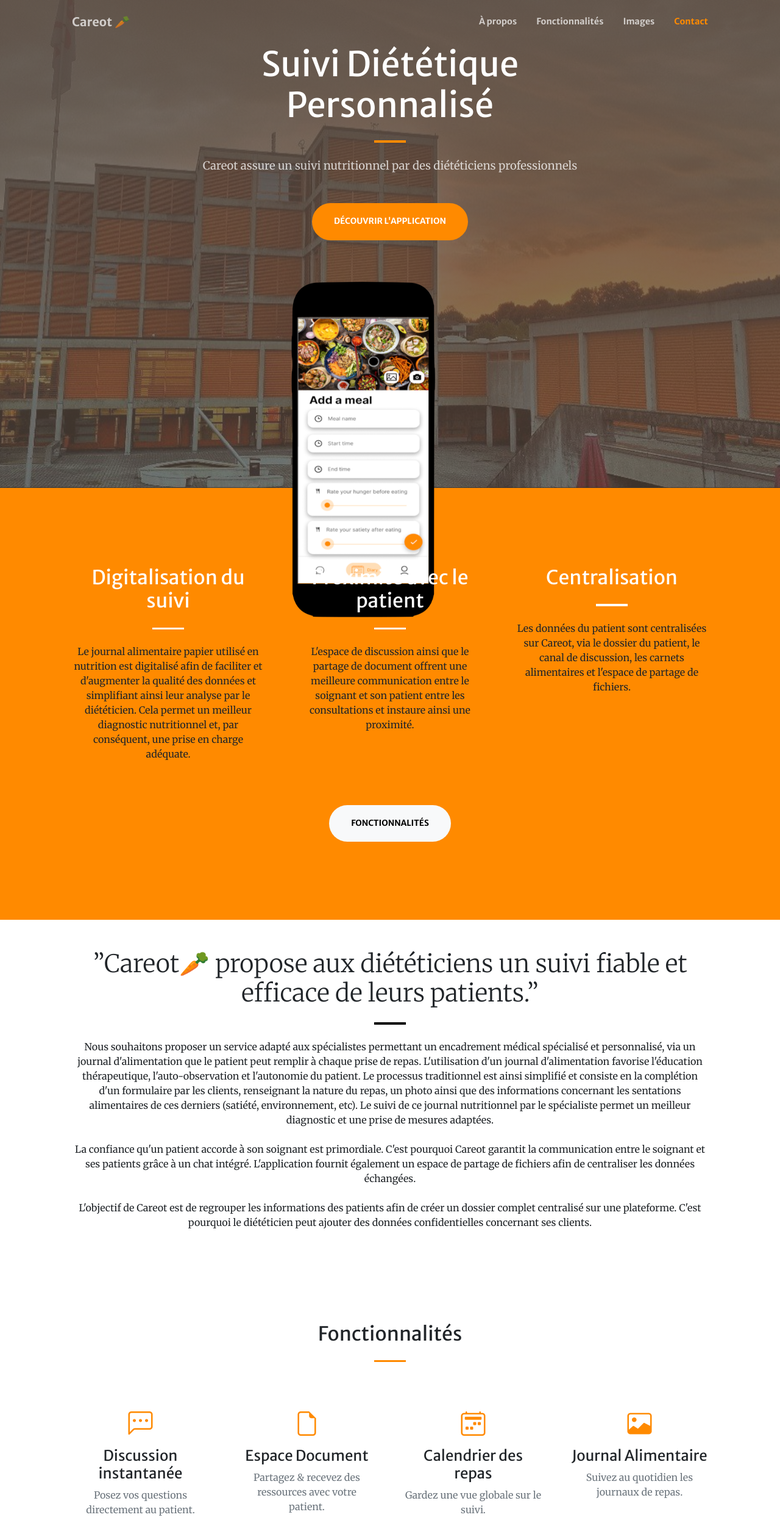
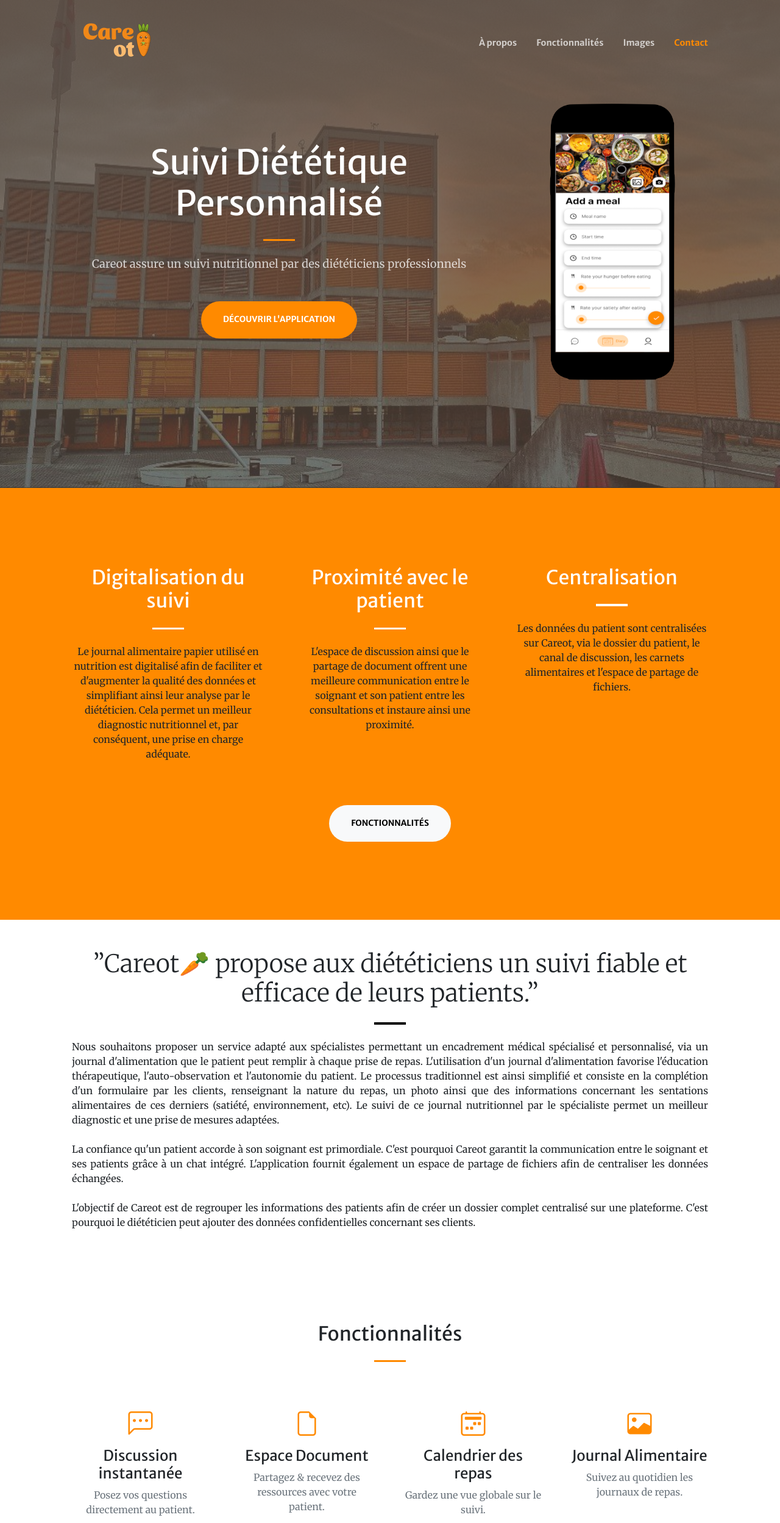
Before and after one commit to les-crepes/les-crepes, a plain HTML site: page index.html in a window 1280 px wide. Shown: the top 2497 px of the page at 61% size. Drawn offline with nearby package versions, Linux system fonts and the light colour scheme; some packages are replaced by stand-ins of ours; a script that the page names is missing.

Commit message:
un peu mieux

```diff
--- /dev/null
+++ b/css/mycss.css
@@ -0,0 +1,3 @@
+.my-text {
+    text-align: justify;
+}
--- a/index.html
+++ b/index.html
@@ -17,13 +17,18 @@
         <link href="https://cdnjs.cloudflare.com/ajax/libs/SimpleLightbox/2.1.0/simpleLightbox.min.css" rel="stylesheet" />
         <!-- Core theme CSS (includes Bootstrap)-->
         <link href="css/styles.css" rel="stylesheet" />
+        <link href="css/mycss.css" rel="stylesheet" />
     </head>
     <body id="page-top">
         <!-- Navigation-->
         <nav class="navbar navbar-expand-lg navbar-light fixed-top py-3" id="mainNav">
             <div class="container px-4 px-lg-5">
-                <a class="navbar-brand" href="#page-top">Careot 🥕</a>
-                <button class="navbar-toggler navbar-toggler-right" type="button" data-bs-toggle="collapse" data-bs-target="#navbarResponsive" aria-controls="navbarResponsive" aria-expanded="false" aria-label="Toggle navigation"><span class="navbar-toggler-icon"></span></button>
+                <a class="navbar-brand" href="#page-top">
+                    <object data="assets/img/logo.svg" width="150"> </object>
+                </a>
+                <button class="navbar-toggler navbar-toggler-right" type="button" data-bs-toggle="collapse" data-bs-target="#navbarResponsive" aria-controls="navbarResponsive" aria-expanded="false" aria-label="Toggle navigation">
+                    <span class="navbar-toggler-icon"></span>
+                </button>
                 <div class="collapse navbar-collapse" id="navbarResponsive">
                     <ul class="navbar-nav ms-auto my-2 my-lg-0">
                         <li class="nav-item"><a class="nav-link" href="#about">À propos</a></li>
@@ -92,10 +97,10 @@
             <div class="col-lg-12 text-center mt-5">
               <p class="display-6">”Careot🥕 propose aux diététiciens un suivi fiable et efficace de leurs patients.”</p>
               <hr class="divider divider-dark" />
-              <p class="text-gray-75 mb-4">Nous souhaitons proposer un service adapté aux spécialistes permettant un encadrement médical spécialisé et personnalisé, via un journal d'alimentation que le patient peut remplir à chaque prise de repas. L'utilisation d'un journal d'alimentation favorise l'éducation thérapeutique, l'auto-observation et l'autonomie du patient. Le processus traditionnel est ainsi simplifié et consiste en la complétion d'un formulaire par les clients, renseignant la nature du repas, un photo ainsi que des informations concernant les sentations alimentaires de ces derniers (satiété, environnement, etc). Le suivi de ce journal nutritionnel par le spécialiste permet un meilleur diagnostic et une prise de mesures adaptées.</p>
-              <p class="text-gray-75 mb-4">La confiance qu'un patient accorde à son soignant est primordiale. C'est pourquoi Careot garantit la communication entre le soignant et ses patients grâce à un chat intégré. L'application fournit également un espace de partage de fichiers afin de centraliser les données échangées.
+              <p class="my-text text-gray-75 mb-4">Nous souhaitons proposer un service adapté aux spécialistes permettant un encadrement médical spécialisé et personnalisé, via un journal d'alimentation que le patient peut remplir à chaque prise de repas. L'utilisation d'un journal d'alimentation favorise l'éducation thérapeutique, l'auto-observation et l'autonomie du patient. Le processus traditionnel est ainsi simplifié et consiste en la complétion d'un formulaire par les clients, renseignant la nature du repas, un photo ainsi que des informations concernant les sentations alimentaires de ces derniers (satiété, environnement, etc). Le suivi de ce journal nutritionnel par le spécialiste permet un meilleur diagnostic et une prise de mesures adaptées.</p>
+              <p class="my-text text-gray-75 mb-4">La confiance qu'un patient accorde à son soignant est primordiale. C'est pourquoi Careot garantit la communication entre le soignant et ses patients grâce à un chat intégré. L'application fournit également un espace de partage de fichiers afin de centraliser les données échangées.
               </p>
-              <p class="text-gray-75 mb-4">L'objectif de Careot est de regrouper les informations des patients afin de créer un dossier complet centralisé sur une plateforme. C'est pourquoi le diététicien peut ajouter des données confidentielles concernant ses clients.
+              <p class="my-text text-gray-75 mb-4">L'objectif de Careot est de regrouper les informations des patients afin de créer un dossier complet centralisé sur une plateforme. C'est pourquoi le diététicien peut ajouter des données confidentielles concernant ses clients.
               </p>
             </div>
           </div>
```
Also changed, not shown: assets/img/logo.svg (added), assets/img/portfolio/fullsize/1.jpg (deleted), assets/img/portfolio/fullsize/2.jpg (deleted), assets/img/portfolio/fullsize/3.jpg (deleted), assets/img/portfolio/fullsize/4.jpg (deleted), assets/img/portfolio/fullsize/5.jpg (deleted), assets/img/portfolio/fullsize/6.jpg (deleted), css/styles.css.
